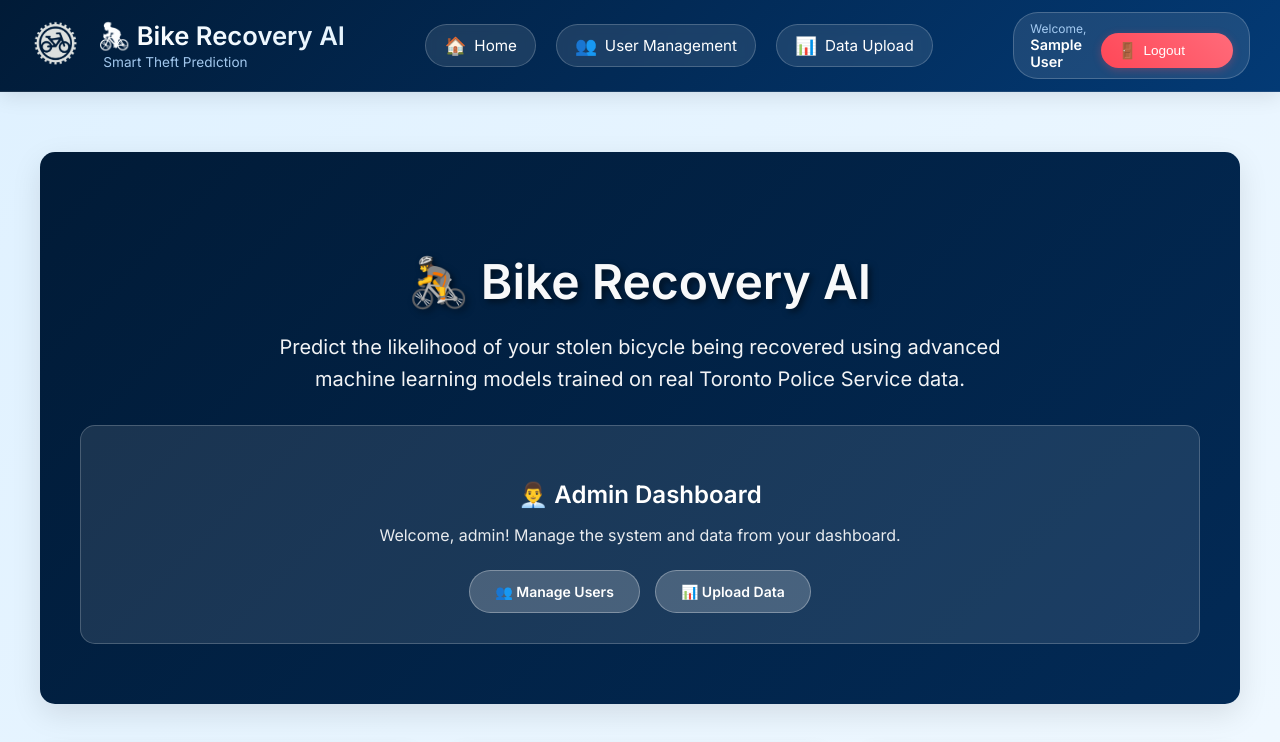
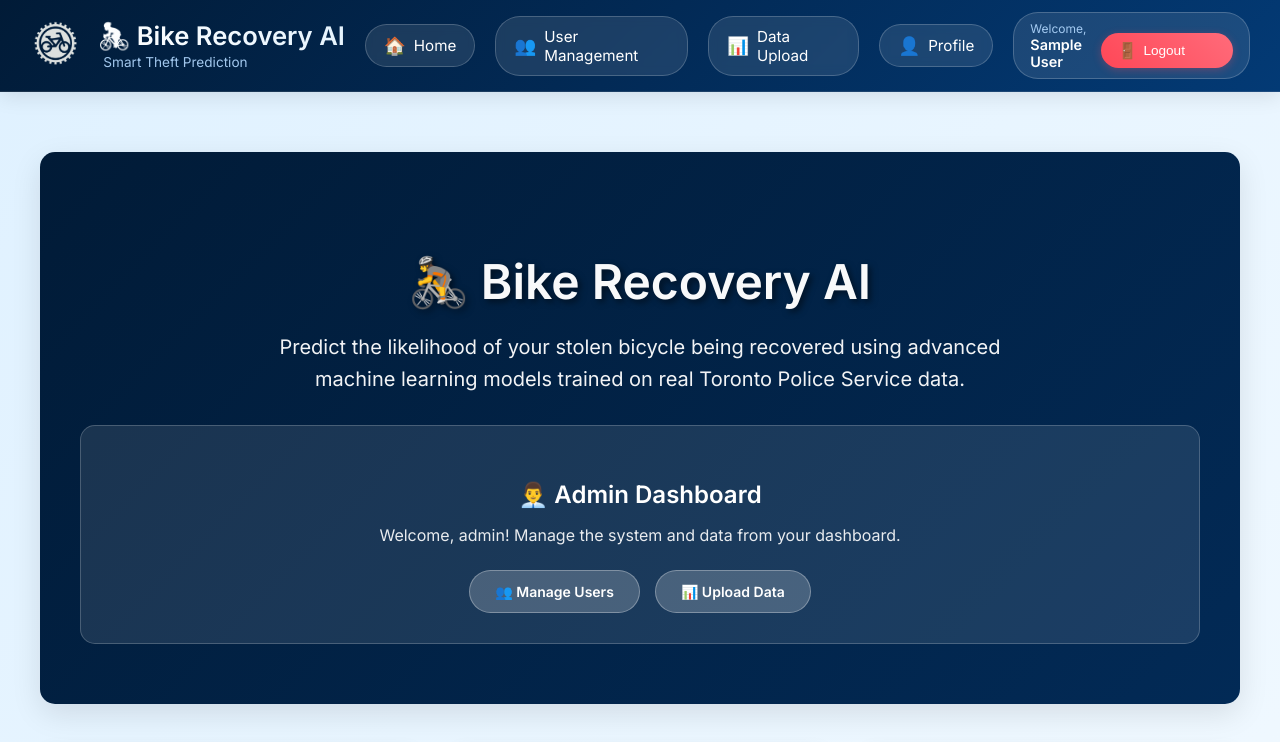
Before and after one commit to AhmadSQaher/Bike-Prediction-Assignment, a React (Create React App) app in the folder frontend/: page / in a window 1280 px wide. Shown: the top 742 px of the page. Built offline with nearby package versions, Linux system fonts and the light colour scheme; sample sign-in values are in the browser's storage.

Commit message:
admin and user profile fully functional

```diff
--- a/frontend/src/App.js
+++ b/frontend/src/App.js
@@ -58,6 +58,18 @@
   return children;
 };
 
+// Protected Route Component for Authenticated Users (Both User and Admin)
+const ProtectedAuthRoute = ({ children }) => {
+  const user = localStorage.getItem('user');
+  const userData = user ? JSON.parse(user) : null;
+
+  if (!userData) {
+    return <Navigate to="/login" replace />;
+  }
+
+  return children;
+};
+
 function App() {
   const [response, setResponse] = useState(null);
   const [user, setUser] = useState(null);
@@ -112,9 +124,9 @@
           <Route
             path="/profile"
             element={
-              <ProtectedUserRoute>
+              <ProtectedAuthRoute>
                 <Profile user={user} setUser={setUser} />
-              </ProtectedUserRoute>
+              </ProtectedAuthRoute>
             }
           />
 
--- a/frontend/src/components/Navbar.js
+++ b/frontend/src/components/Navbar.js
@@ -67,6 +67,10 @@
                 <span className="nav-icon">📊</span>
                 Data Upload
               </Link>
+              <Link to="/profile" className="nav-link">
+                <span className="nav-icon">👤</span>
+                Profile
+              </Link>
             </>
           )}
         </div>
```
